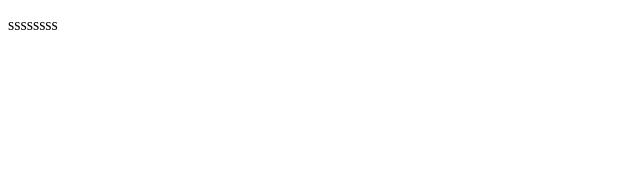
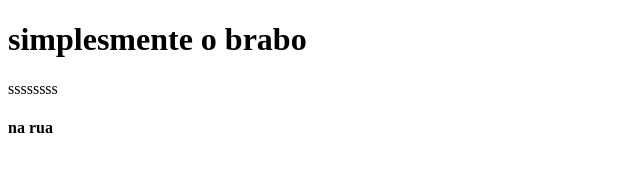
Before and after one commit to lamaison22/PROGII, a plain HTML site: page index.html in a window 1280 px wide. Shown: the whole page, without its empty margins (0-640 px from the left). Drawn offline with Linux system fonts and the light colour scheme.

Commit message:
Update index.html

```diff
--- a/index.html
+++ b/index.html
@@ -1,4 +1,5 @@
 <!DOCTYPE html>
+<html>
 <meta charset="utf-8"></meta>
 <head>
     <title> mame mame mame</title>
@@ -6,6 +7,12 @@
 <body>
 
     <div>
+        <h1>simplesmente o brabo</h1>
         <p>ssssssss</p>
     </div>
+    <div>
+        <h4>na rua </h4>
+    </div>
+
 </body>
+</html>
```
